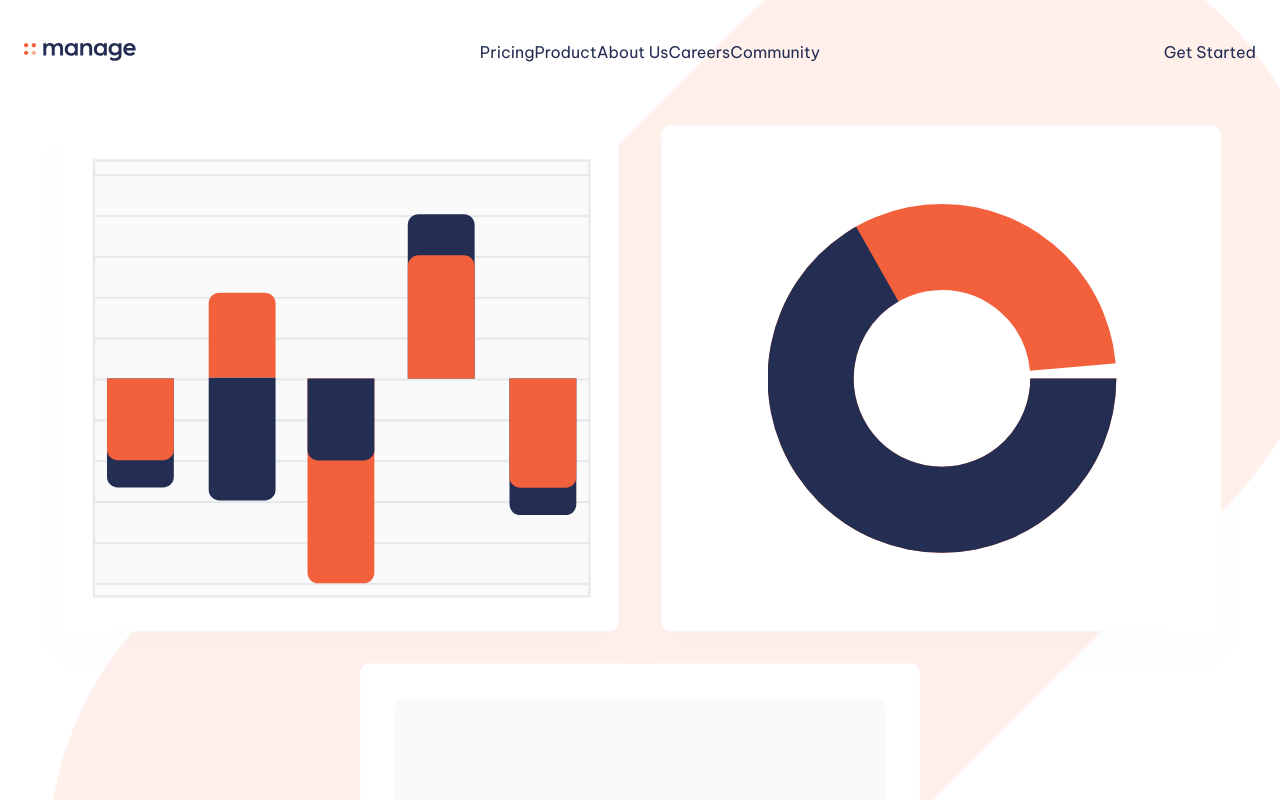
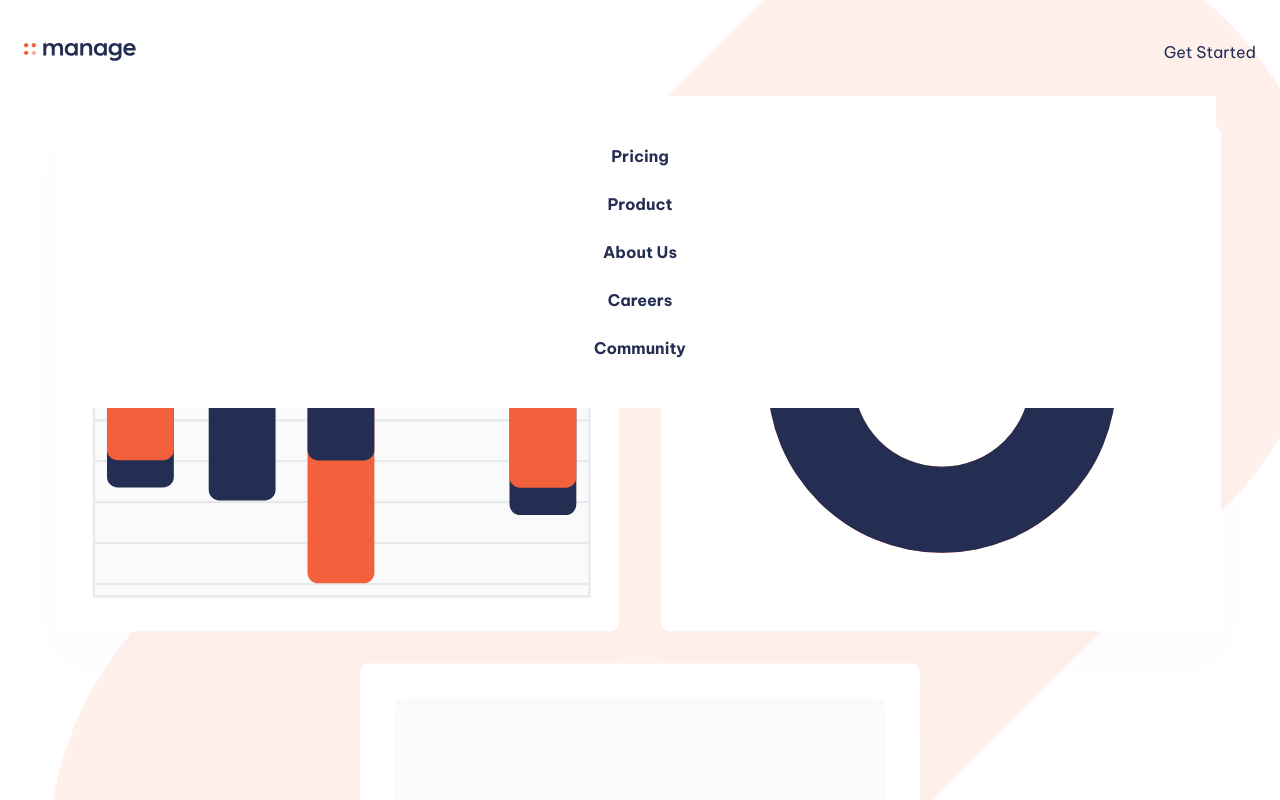
Before and after one commit to Saga-sanga/Manage-landing-page, a React (Vite) app: page / in a window 1280 px wide. Shown: the top 800 px of the page. Built offline with nearby package versions, Linux system fonts and the light colour scheme.

Commit message:
feat: Add Mobile Navigation

```diff
--- a/src/App.tsx
+++ b/src/App.tsx
@@ -1,10 +1,9 @@
 import { useEffect, useState } from 'react';
 
-import SliderCarousel from './components/SliderCarousel'
+import SliderCarousel from './components/SliderCarousel';
+import HeaderNav from './components/HeaderNav';
+import logoDark from './assets/logo-dark.svg';
 
-import logo from './assets/logo.svg';
-import logoDark from './assets/logo-dark.svg';
-import hamburger from './assets/icon-hamburger.svg';
 import close from './assets/icon-close.svg';
 // import bgDesktop from './assets/bg-simplify-section-desktop.svg';
 // import bgMobile from './assets/bg-simplify-section-mobile.svg';
@@ -46,22 +45,7 @@ function App() {
 
   return (
     <div className="text-dark-blue">
-      <div className='bg-[url(./assets/bg-tablet-pattern.svg)] bg-no-repeat bg-cover bg-[3rem_-5rem] px-4 pb-4'>
-        <nav className='flex justify-between items-center px-2 py-10'>
-          <img className='w-28' src={logo} alt="Manage Logo" />
-          <ul className='hidden md:flex'>
-            <li>Pricing</li>
-            <li>Product</li>
-            <li>About Us</li>
-            <li>Careers</li>
-            <li>Community</li>
-          </ul>
-
-          <a className='hidden md:block' href="">Get Started</a>
-          <div className='md:hidden'><a href=""><img src={hamburger} alt="menu icon" /></a></div>
-        </nav>
-        <img className='w-full' src={illustrationIntro} alt="charts and percentages image" />
-      </div>
+      <HeaderNav/>
 
       <main >
         <article className='flex flex-col items-center text-center bg-[url(./assets/bg-tablet-pattern.svg)] bg-no-repeat bg-[length:85%] bg-[430%_25%] px-7 gap-24'>
--- /dev/null
+++ b/src/components/HeaderNav.tsx
@@ -0,0 +1,26 @@
+import logo from '../assets/logo.svg';
+import hamburger from '../assets/icon-hamburger.svg';
+import illustrationIntro from '../assets/illustration-intro.svg';
+
+export default function HeaderNav() {
+  return (
+    <div className='bg-[url(./assets/bg-tablet-pattern.svg)] bg-no-repeat bg-cover bg-[3rem_-5rem] px-4 pb-4'>
+        <nav className='flex relative justify-between items-center px-2 py-10'>
+          <img className='w-28' src={logo} alt="Manage Logo" />
+          <div className='absolute left-2/4 top-24 ml-[-45vw] md:flex'>
+            <ul className='flex flex-col items-center gap-6 w-[90vw] bg-white rounded p-12 font-bold'>
+              <li>Pricing</li>
+              <li>Product</li>
+              <li>About Us</li>
+              <li>Careers</li>
+              <li>Community</li>
+            </ul>
+          </div>
+
+          <a className='hidden md:block' href="">Get Started</a>
+          <div className='md:hidden'><a href=""><img src={hamburger} alt="menu icon" /></a></div>
+        </nav>
+        <img className='w-full' src={illustrationIntro} alt="charts and percentages image" />
+      </div>
+  )
+}
```
